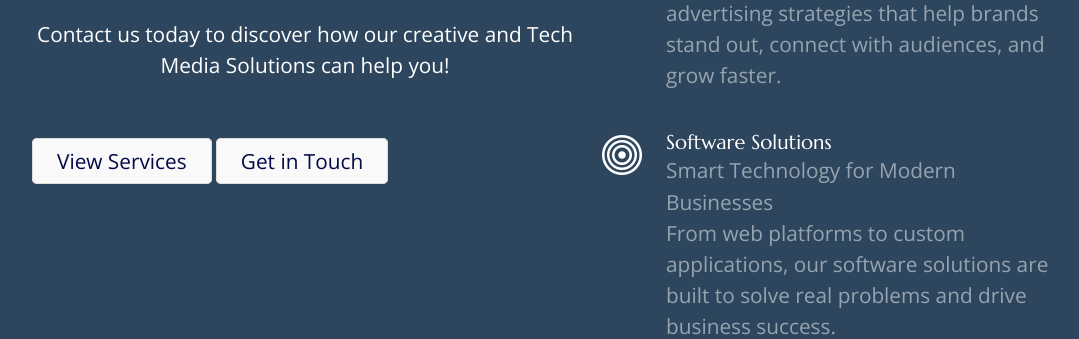
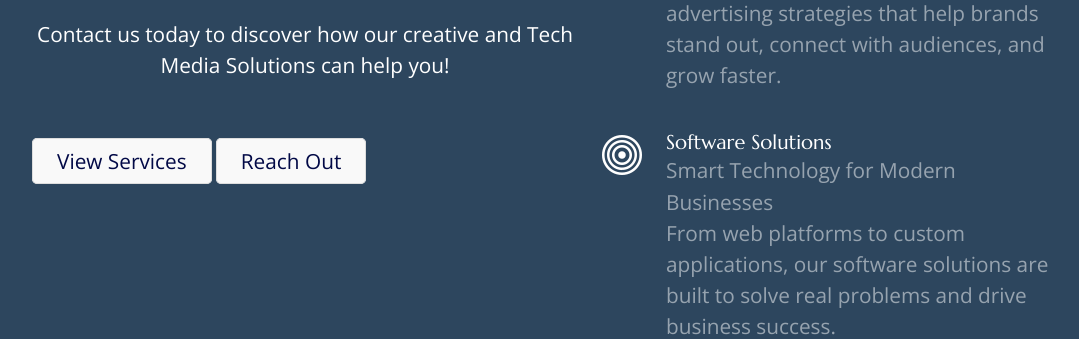
Before and after one commit to kennyakanbi/makmedia, a Django app: page / in a window 1280 px wide. Shown: the part 2604-2943 px from the top of the page, without its empty margins (50-1129 px from the left). Run offline with Django 5.2, Linux system fonts and the light colour scheme; some libraries are stand-ins or nearby versions.

Commit message:
new update

```diff
--- a/myapp/templates/home.html
+++ b/myapp/templates/home.html
@@ -167,7 +167,7 @@
 
         <!-- CTA Buttons -->
           <a href="#services" class="btn btn-primary px-4 py-2">View Services</a>
-          <a href="/contact" class="btn btn-outline-dark px-4 py-2">Get in Touch</a>
+          <a href="/contact" class="btn btn-outline-dark px-4 py-2">Reach Out</a>
 
           </div>
 
@@ -543,8 +543,6 @@
                 </div>
               </div>
 
-
-
               <div class="swiper-slide">
                 <div class="service-item">
                   <div class="service-item-contents">
--- a/myapp/templates/services.html
+++ b/myapp/templates/services.html
@@ -56,7 +56,7 @@
 
    <p class="" style="text-align: justify;">
      At <strong>Mak Media Tech</strong>, every service is designed to move your brand forward.
-    Explore our gallery of solutions, from <b>media campaigns and design</b> to <b>software development, printing, and training</b>,
+    Explore our gallery of solutions, from <b>media campaigns and design</b> to <b>software development, branding, and training</b>,
     all crafted to deliver measurable results and long-lasting impact.
    </p>
   </div><!-- End Section Title -->
```
